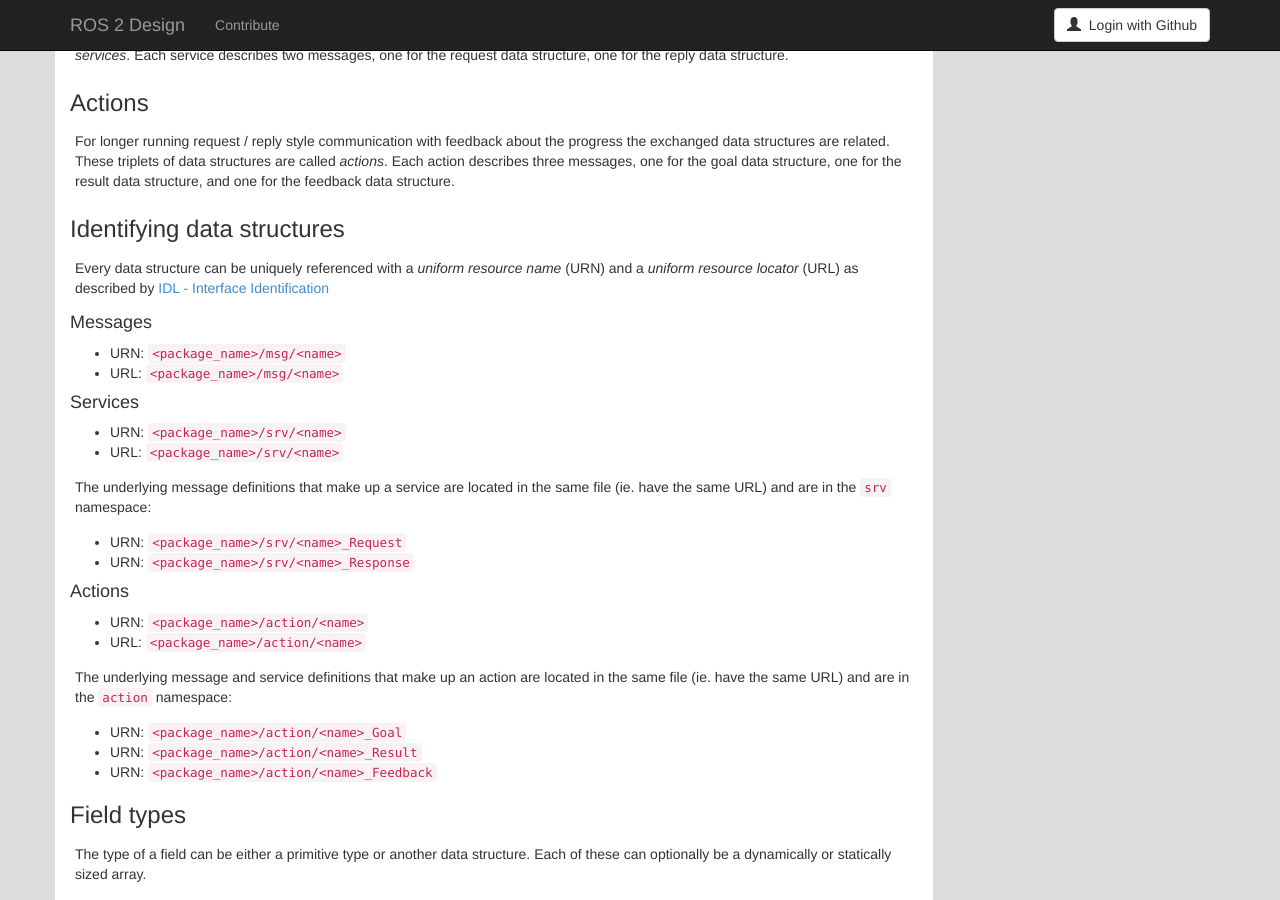
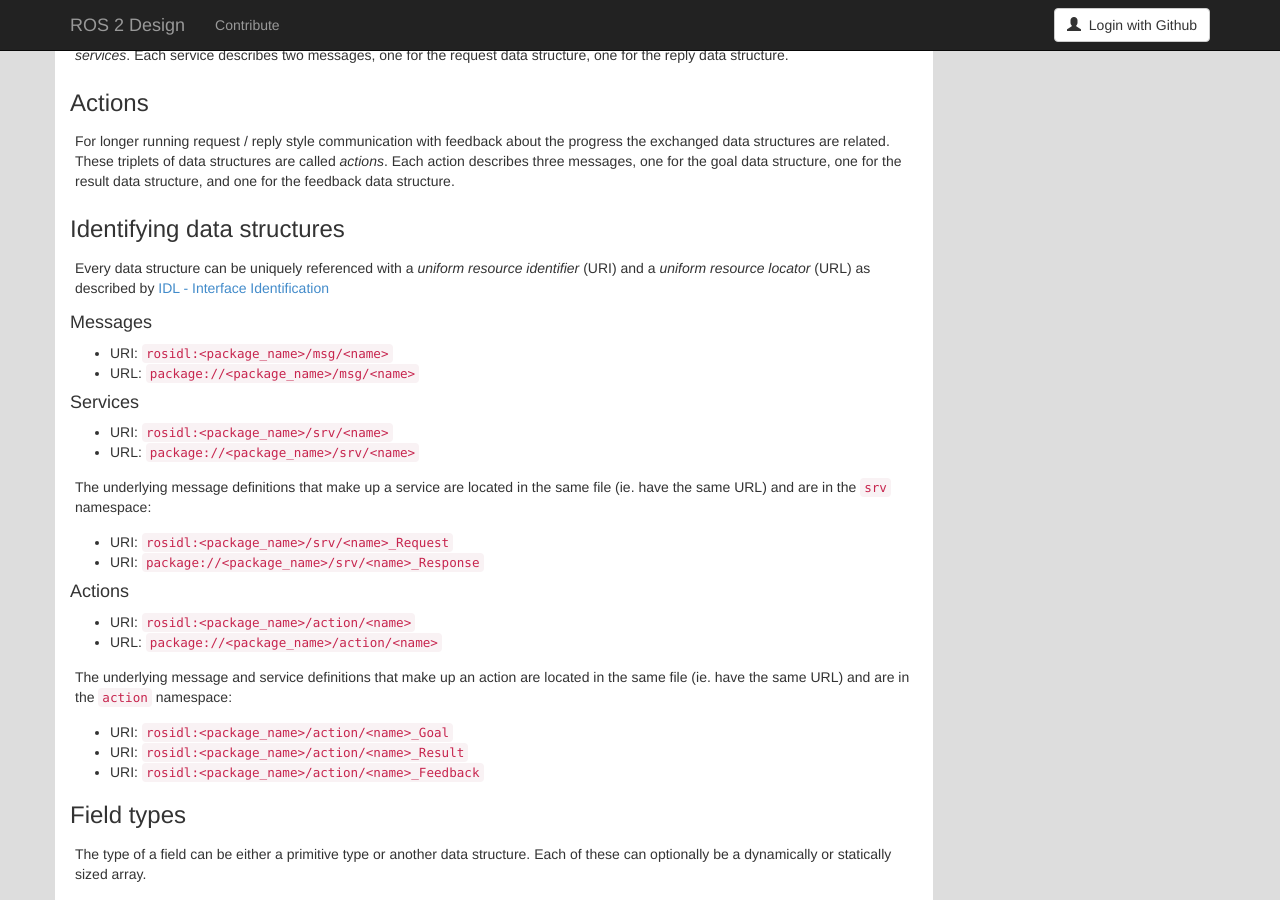
Before and after one commit to ros2/design, a Jekyll site: the page built from articles/143_legacy_interface_definition.md, in a window 1280 px wide and 900 px high, scrolled down 664 px. Built offline with Jekyll 4.4.1, drawn with Linux system fonts in a browser that asks for light colours; nearby versions of some CDN libraries.

Commit message:
Update URI syntax
* Use URI, instead of URN, for interface definitions
* Add forward slashes to URL and rename 'rosidl' -> 'package'

Signed-off-by: Jacob Perron <jacob@openrobotics.org>

```diff
--- a/articles/143_legacy_interface_definition.md
+++ b/articles/143_legacy_interface_definition.md
@@ -53,34 +53,34 @@ Each action describes three messages, one for the goal data structure, one for t
 
 ### Identifying data structures
 
-Every data structure can be uniquely referenced with a *uniform resource name* (URN) and a *uniform resource locator* (URL)
+Every data structure can be uniquely referenced with a *uniform resource identifier* (URI) and a *uniform resource locator* (URL)
 as described by [IDL - Interface Identification](idl_interface_definition.html#interface-identification)
 
 #### Messages
 
-- URN: `<package_name>/msg/<name>`
-- URL: `<package_name>/msg/<name>`
+- URI: `rosidl:<package_name>/msg/<name>`
+- URL: `package://<package_name>/msg/<name>`
 
 #### Services
 
-- URN: `<package_name>/srv/<name>`
-- URL: `<package_name>/srv/<name>`
+- URI: `rosidl:<package_name>/srv/<name>`
+- URL: `package://<package_name>/srv/<name>`
 
 The underlying message definitions that make up a service are located in the same file (ie. have the same URL) and are in the `srv` namespace:
 
-- URN: `<package_name>/srv/<name>_Request`
-- URN: `<package_name>/srv/<name>_Response`
+- URI: `rosidl:<package_name>/srv/<name>_Request`
+- URI: `package://<package_name>/srv/<name>_Response`
 
 #### Actions
 
-- URN: `<package_name>/action/<name>`
-- URL: `<package_name>/action/<name>`
+- URI: `rosidl:<package_name>/action/<name>`
+- URL: `package://<package_name>/action/<name>`
 
 The underlying message and service definitions that make up an action are located in the same file (ie. have the same URL) and are in the `action` namespace:
 
-- URN: `<package_name>/action/<name>_Goal`
-- URN: `<package_name>/action/<name>_Result`
-- URN: `<package_name>/action/<name>_Feedback`
+- URI: `rosidl:<package_name>/action/<name>_Goal`
+- URI: `rosidl:<package_name>/action/<name>_Result`
+- URI: `rosidl:<package_name>/action/<name>_Feedback`
 
 ### Field types
 
```
Also changed, not shown: articles/142_idl.md (+9 -8 lines).
